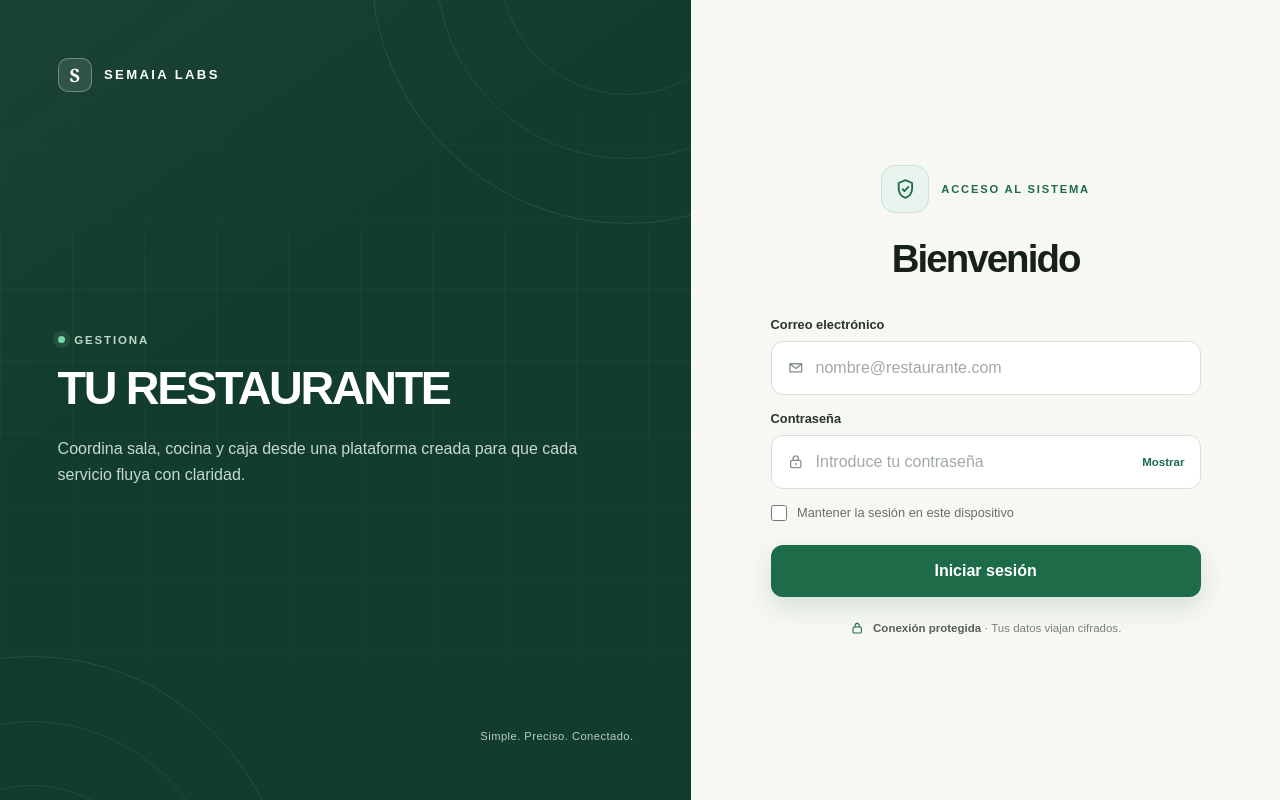
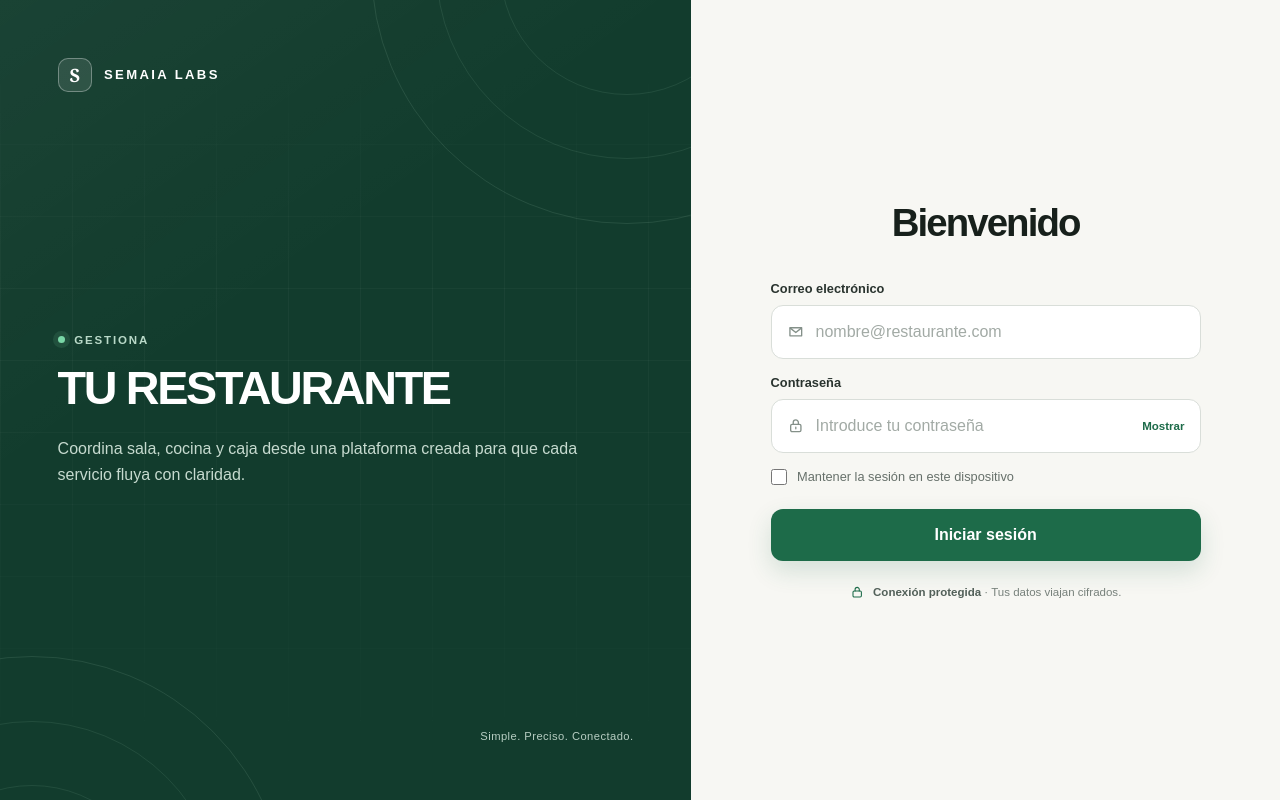
Before and after one commit to irvinvela/SGR, a Next.js app in the folder frontend/: page / in a window 1280 px wide. Built offline with nearby package versions, Linux system fonts and the light colour scheme; no server answers.

Commit message:
fix: remove login access badge

```diff
--- a/frontend/src/app/globals.css
+++ b/frontend/src/app/globals.css
@@ -203,26 +203,6 @@ select {
   width: min(100%, 430px);
 }
 
-.login-access-label {
-  display: flex;
-  align-items: center;
-  justify-content: center;
-  gap: 0.75rem;
-  margin-bottom: 1.5rem;
-}
-
-.login-badge {
-  display: grid;
-  width: 3rem;
-  height: 3rem;
-  border: 1px solid #cee0d5;
-  border-radius: 14px;
-  background: #eaf4ee;
-  place-items: center;
-  color: var(--primary);
-}
-
-.login-badge svg,
 .secure-note svg,
 .login-input-shell > svg {
   fill: none;
@@ -232,11 +212,6 @@ select {
   stroke-width: 1.8;
 }
 
-.login-badge svg {
-  width: 1.55rem;
-  height: 1.55rem;
-}
-
 .eyebrow {
   margin: 0 0 0.8rem;
   color: var(--primary);
@@ -244,10 +219,6 @@ select {
   font-weight: 800;
   letter-spacing: 0.16em;
   text-transform: uppercase;
-}
-
-.login-access-label .eyebrow {
-  margin: 0;
 }
 
 .login-card h2 {
--- a/frontend/src/app/page.tsx
+++ b/frontend/src/app/page.tsx
@@ -67,15 +67,6 @@ export default function LoginPage() {
 
       <section className="login-panel" aria-labelledby="login-title">
         <div className="login-card">
-          <div className="login-access-label">
-            <div className="login-badge" aria-hidden="true">
-              <svg viewBox="0 0 24 24">
-                <path d="M12 3 5.5 5.8v5.4c0 4.1 2.7 7.8 6.5 9 3.8-1.2 6.5-4.9 6.5-9V5.8L12 3Z" />
-                <path d="m9.3 11.8 1.8 1.8 3.8-4" />
-              </svg>
-            </div>
-            <p className="eyebrow">Acceso al sistema</p>
-          </div>
           <h2 id="login-title">Bienvenido</h2>
 
           <form onSubmit={submit}>
```
